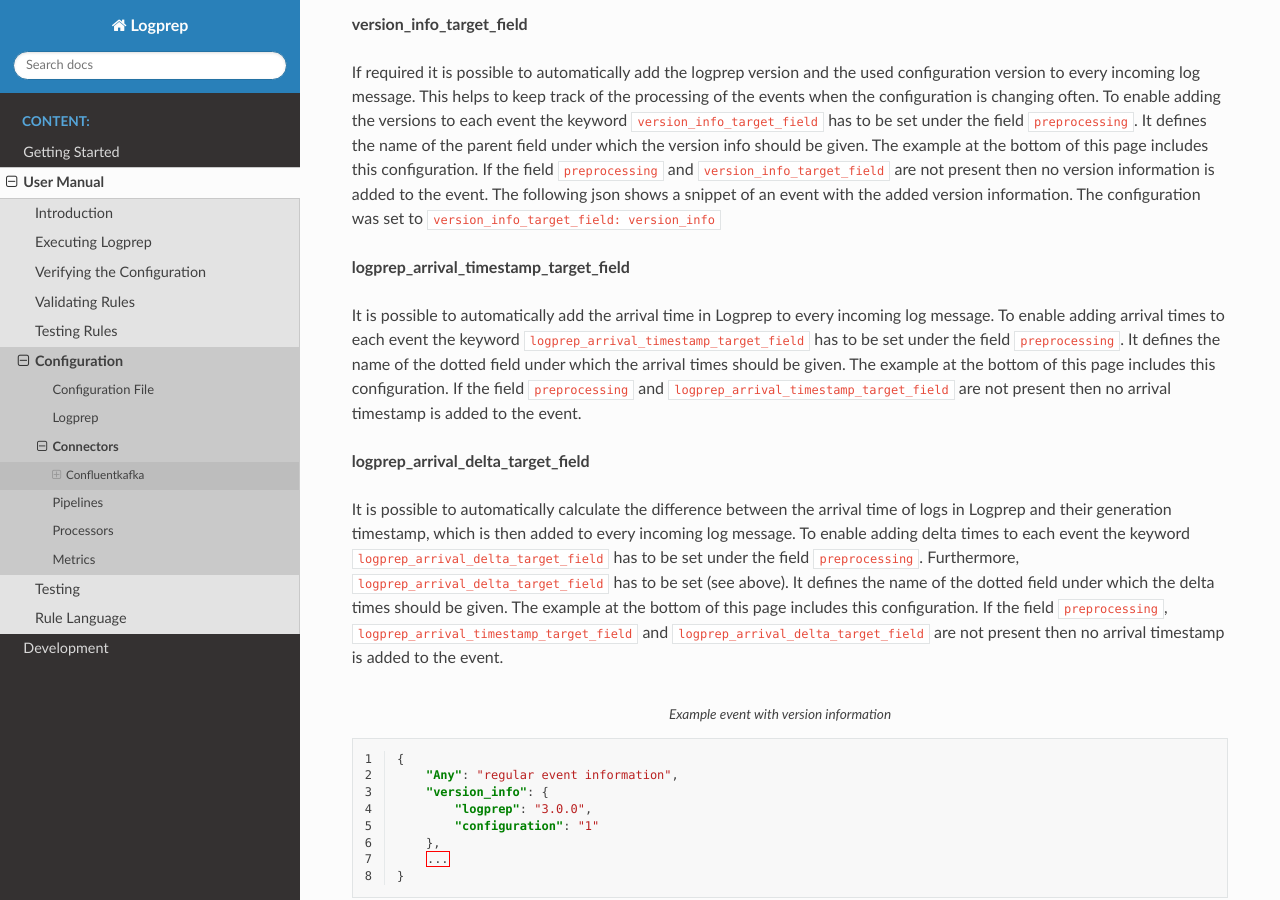
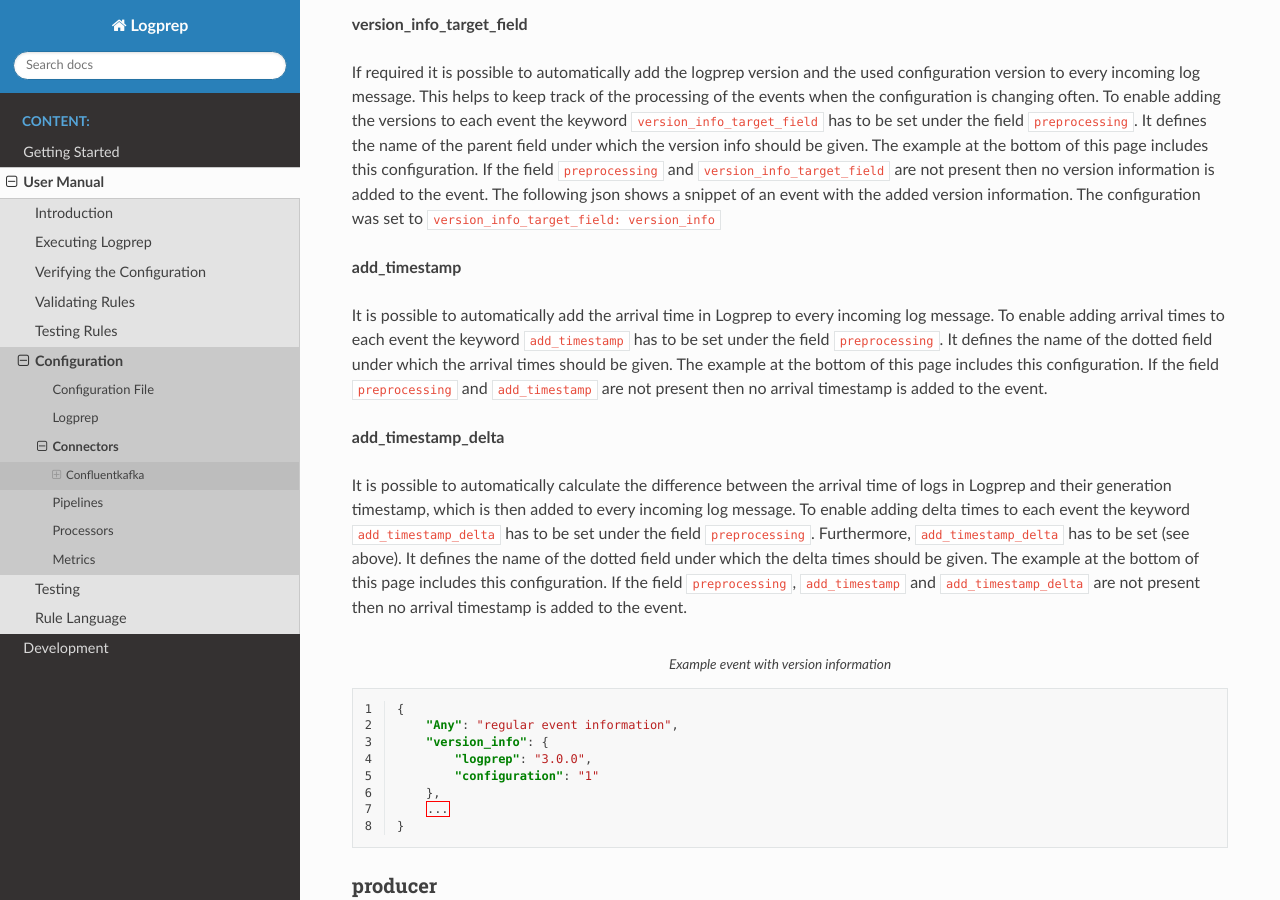
Before and after one commit to fkie-cad/Logprep, a Sphinx documentation site: the page built from doc/source/user_manual/configuration/connector.rst, in a window 1280 px wide and 900 px high, scrolled down 1918 px. Built offline with Sphinx 7.4.7 and the Read the Docs theme 2.0.0, drawn with Linux system fonts in a browser that asks for light colours; some of the changed text lies outside the part shown.

Commit message:
Rename fields for logprep arrival timestamps

```diff
--- a/doc/source/user_manual/configuration/connector.rst
+++ b/doc/source/user_manual/configuration/connector.rst
@@ -85,27 +85,27 @@ version information is added to the event.
 The following json shows a snippet of an event with the added version information.
 The configuration was set to :code:`version_info_target_field: version_info`
 
-**logprep_arrival_timestamp_target_field**
+**add_timestamp**
 
 It is possible to automatically add the arrival time in Logprep to every incoming log message.
 To enable adding arrival times to each event the keyword
-:code:`logprep_arrival_timestamp_target_field` has to be set under the field :code:`preprocessing`.
+:code:`add_timestamp` has to be set under the field :code:`preprocessing`.
 It defines the name of the dotted field under which the arrival times should be given.
 The example at the bottom of this page includes this configuration.
-If the field :code:`preprocessing` and :code:`logprep_arrival_timestamp_target_field` are not
+If the field :code:`preprocessing` and :code:`add_timestamp` are not
 present then no arrival timestamp is added to the event.
 
-**logprep_arrival_delta_target_field**
+**add_timestamp_delta**
 
 It is possible to automatically calculate the difference between the arrival time of logs in
 Logprep and their generation timestamp, which is then added to every incoming log message.
-To enable adding delta times to each event the keyword :code:`logprep_arrival_delta_target_field`
+To enable adding delta times to each event the keyword :code:`add_timestamp_delta`
 has to be set under the field :code:`preprocessing`.
-Furthermore, :code:`logprep_arrival_delta_target_field` has to be set (see above).
+Furthermore, :code:`add_timestamp_delta` has to be set (see above).
 It defines the name of the dotted field under which the delta times should be given.
 The example at the bottom of this page includes this configuration.
-If the field :code:`preprocessing`, :code:`logprep_arrival_timestamp_target_field` and
-:code:`logprep_arrival_delta_target_field` are not present then no arrival timestamp is added to the
+If the field :code:`preprocessing`, :code:`add_timestamp` and
+:code:`add_timestamp_delta` are not present then no arrival timestamp is added to the
 event.
 
 ..  code-block:: json
@@ -169,8 +169,8 @@ Example
             target: <RAW_MSG>
             key: secret-key
             output_field: Hmac
-          logprep_arrival_timestamp_target_field: logprep_arrival.timestamp
-          logprep_arrival_delta_target_field: logprep_arrival.delta
+          add_timestamp: logprep_arrival.timestamp
+          add_timestamp_delta: logprep_arrival.delta
       producer:
         topic: producer
         error_topic: producer_error
```
Also changed, not shown: 3 other files.
